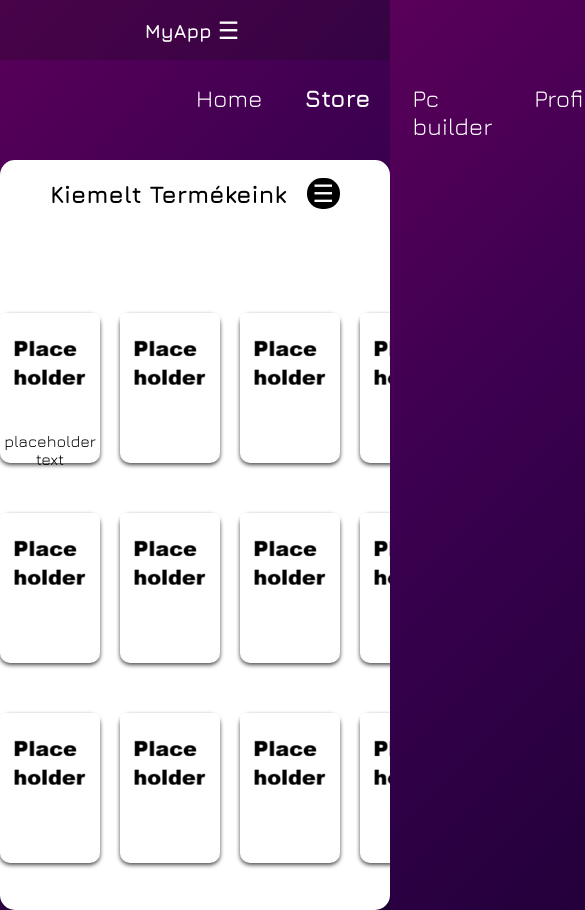
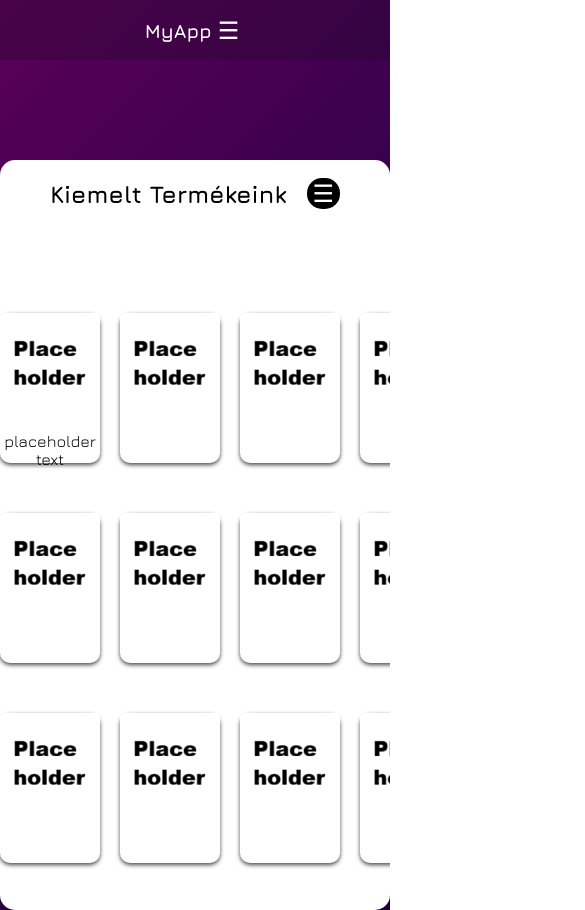
Before and after one commit to benkolon152/Szerviz-projekt, a SvelteKit app in the folder prj/: page /shop in a window 390 px wide. Shown: the top 910 px of the page, 585 px wide, since content can reach past the window. Built offline with nearby package versions, Linux system fonts and the light colour scheme.

Commit message:
hamburger fix

```diff
--- a/prj/static/app.css
+++ b/prj/static/app.css
@@ -294,7 +294,7 @@ body {
 }
 
 .shop .vbox {
-  display:flex;
+  display: flex;
   background-color: white;
   border-radius: 15px;
   max-width: 2000px;
@@ -310,12 +310,9 @@ body {
   cursor: pointer;
 }
 
-
-
-
 /* ----------------------------Inventory---------------------------- */
 /*--Fix the flex problmem--*/
-.upform{
+.upform {
   display: flex;
   background-color: white;
   border-radius: 15px;
@@ -325,7 +322,7 @@ max-width: 1000px;
   min-width: 900px;
 }
 
-.inv_h{
+.inv_h {
   color: white;
 }
 
@@ -340,10 +337,8 @@ min-width: 900px;
   display: flex;
   border-radius: 10px;
   background-color: white;
-  margin-left:200px ;
+  margin-left: 200px;
 }
-
-
 
 /* -----------------------------Login---------------------------- */
 
@@ -362,7 +357,7 @@ min-width: 900px;
     display: block;
   }
 
-  ul {
+  .navbar ul {
     position: absolute;
     top: 60px;
     right: 10px;
@@ -374,7 +369,7 @@ min-width: 900px;
     border-radius: 20px;
   }
 
-  ul.open {
+  .navbar ul.open {
     display: flex;
   }
 }
```
Lines whose indentation alone changed are shown as unchanged.
